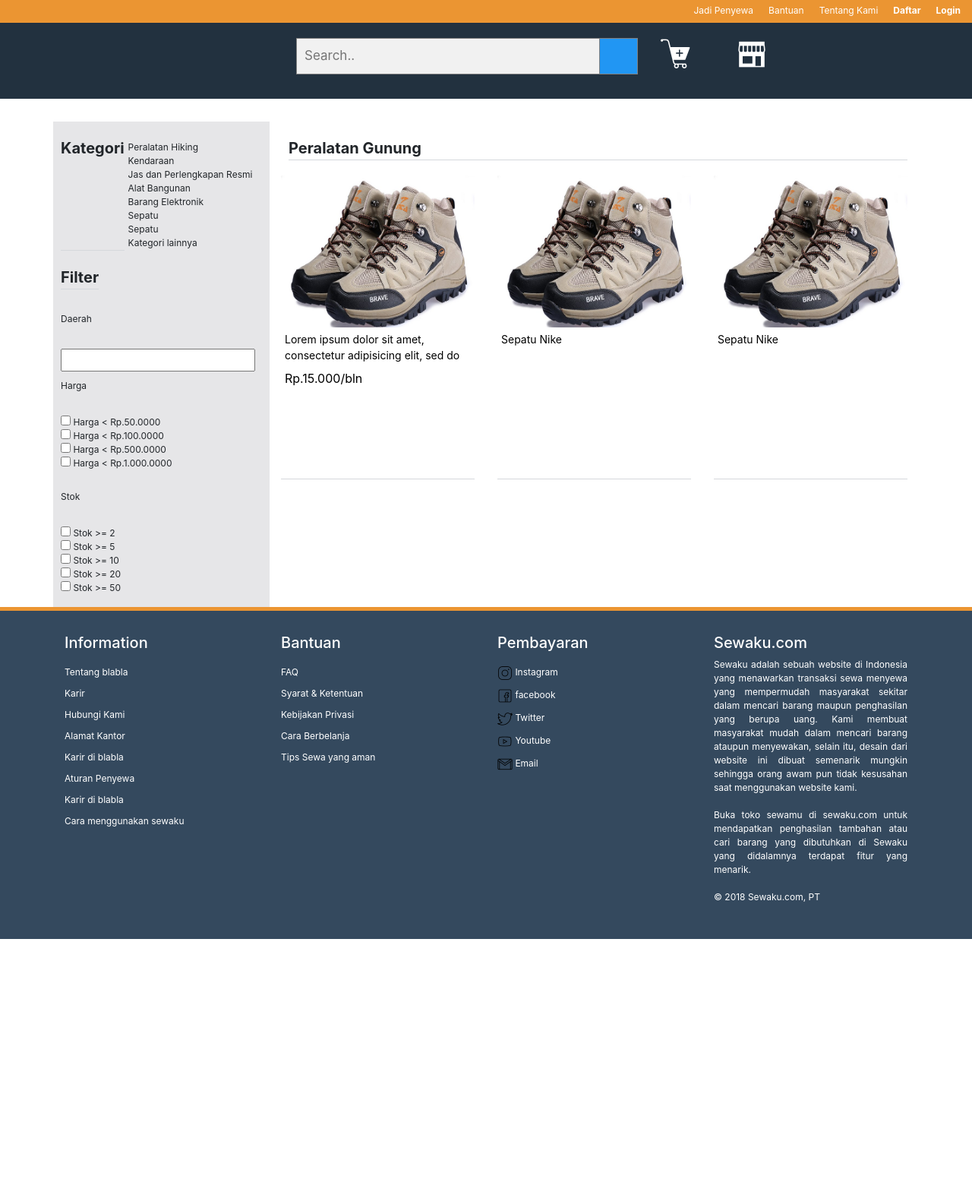
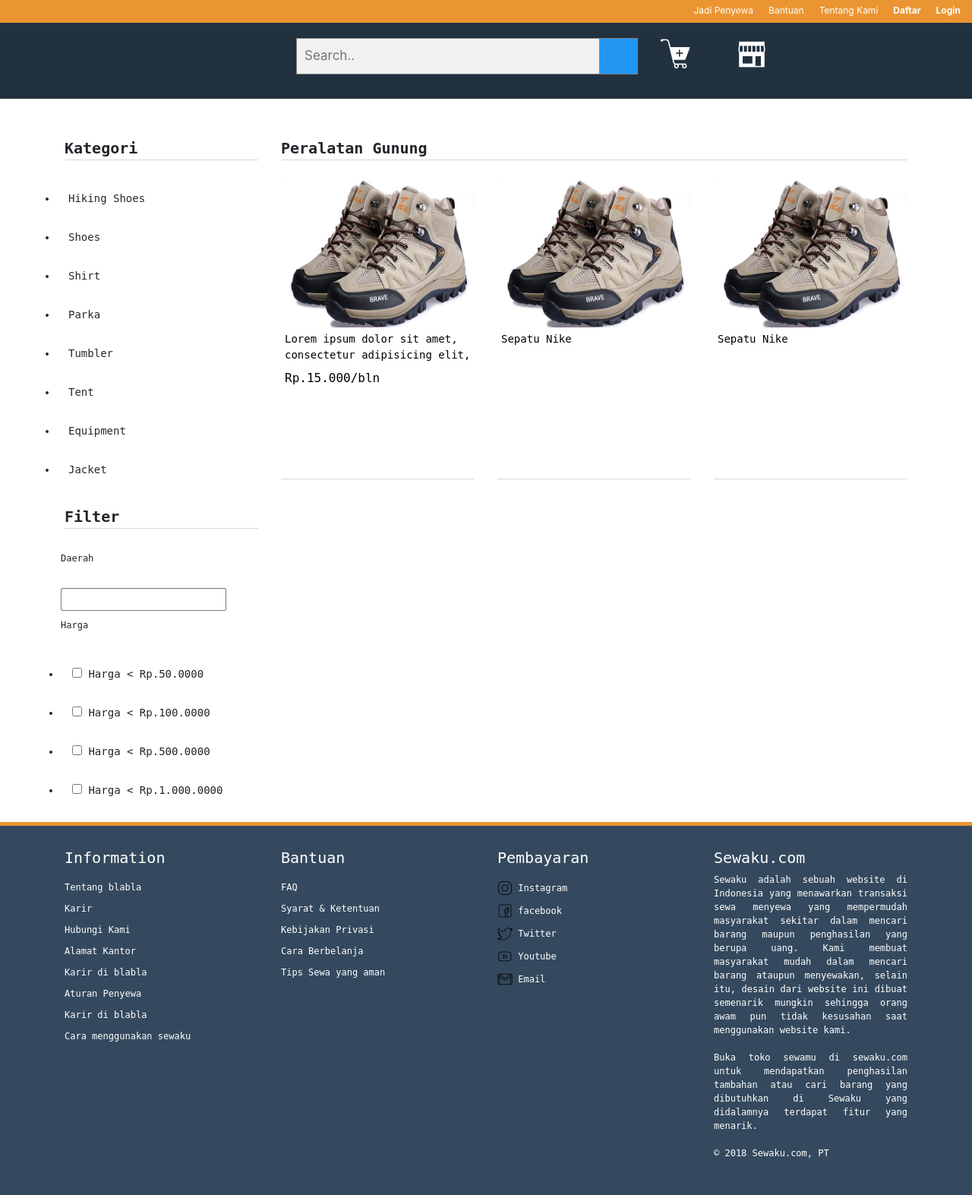
Before and after one commit to yafimm/tubeswebpro, a CodeIgniter app: page /tubeswebpro/index.php/shop/index in a window 1280 px wide. Shown: the whole page at 76% size. Before the commit the page ends 1236 px from the top, so only its background shows below. Run offline with CodeIgniter, Linux system fonts and the light colour scheme; some libraries are stand-ins or nearby versions.

Commit message:
Perubahan base_url, view dan controler shop, dan index

```diff
--- a/application/config/config.php
+++ b/application/config/config.php
@@ -23,7 +23,7 @@ defined('BASEPATH') OR exit('No direct script access allowed');
 | a PHP script and you can easily do that on your own.
 |
 */
-$config['base_url'] = 'http://localhost/LoganLucki/';
+$config['base_url'] = 'http://localhost/tubeswebpro/';
 $config['index_page'] = 'index.php';
 
 /*
--- a/application/controllers/shop.php
+++ b/application/controllers/shop.php
@@ -5,6 +5,8 @@ class Shop extends CI_Controller {
 	public function index()
 	{
 		$this->load->helper('url');
+		$this->load->view('View_Header');
 		$this->load->view('View_Shop');
+		$this->load->view('View_Footer');
 	}
 }
--- /dev/null
+++ b/application/views/View_Footer.php
@@ -0,0 +1,63 @@
+<div class="container-fluid">
+    <div class="row">
+      <div class="footer">
+        <div class="container">
+
+
+        <div class="row">
+            <div class="col-md-3 col-sm-6 col-xs-6">
+              <h5>Information</h5>
+              <ul>
+                <li><a href="#">Tentang blabla</a></li>
+                <li><a href="#">Karir</a></li>
+                <li><a href="#">Hubungi Kami</a></li>
+                <li><a href="#">Alamat Kantor</a></li>
+                <li><a href="#">Karir di blabla</a></li>
+                <li><a href="#">Aturan Penyewa</a></li>
+                <li><a href="#">Karir di blabla</a></li>
+                <li><a href="#">Cara menggunakan sewaku</a></li>
+
+
+              </ul>
+            </div>
+            <div class="col-md-3 col-sm-6 col-xs-6">
+              <h5>Bantuan</h5>
+              <ul>
+                <li><a href="#">FAQ</a></li>
+                <li><a href="#">Syarat & Ketentuan</a></li>
+                <li><a href="#">Kebijakan Privasi</a></li>
+                <li><a href="#">Cara Berbelanja</a> </li>
+                <li><a href="#">Tips Sewa yang aman</a></li>
+
+              </ul>
+            </div>
+            <div class="col-md-3 col-sm-6 col-xs-6">
+              <h5>Pembayaran</h5>
+              <ul>
+                <li><a href="#"><img src="<?=base_url()?>assets/img/icon-instagram.png" alt=""> Instagram </a> </li>
+                <li><a href="#"><img src="<?=base_url()?>assets/img/icon-facebook.png" alt=""> facebook </a> </li>
+                <li><a href="#"><img src="<?=base_url()?>assets/img/icon-twitter.png" alt=""> Twitter </a> </li>
+                <li><a href="#"><img src="<?=base_url()?>assets/img/icon-youtube.png" alt=""> Youtube </a> </li>
+                <li><a href="#"><img src="<?=base_url()?>assets/img/icon-email.png" alt=""> Email </a> </li>
+              </ul>
+            </div>
+            <div class="col-md-3 col-sm-6 col-xs-6">
+              <h5>Sewaku.com</h5>
+              <p>Sewaku adalah sebuah website di Indonesia yang menawarkan transaksi sewa menyewa yang mempermudah
+                 masyarakat sekitar dalam mencari barang maupun penghasilan yang berupa uang. Kami membuat
+                 masyarakat mudah dalam mencari barang ataupun menyewakan, selain itu, desain dari website ini dibuat
+                 semenarik mungkin sehingga orang awam pun tidak kesusahan saat menggunakan website kami. <br><br>
+
+                 Buka toko sewamu di sewaku.com untuk mendapatkan penghasilan tambahan atau cari barang yang dibutuhkan di Sewaku
+                 yang didalamnya terdapat fitur yang menarik. <br><br>
+
+                 &copy; 2018 Sewaku.com, PT
+               </p>
+            </div>
+          </div>
+          </div>
+        </div>
+    </div>
+  </div>
+</body>
+</html>
--- /dev/null
+++ b/application/views/View_Header.php
@@ -0,0 +1,39 @@
+<!DOCTYPE html>
+<html lang="en" dir="ltr">
+  <head>
+    <meta charset="utf-8">
+    <meta name="viewport" content="width=device-width, initial-scale=1">
+    <title></title>
+        <link rel="stylesheet" href="<?=base_url()?>assets/css/style.css">
+        <link rel="stylesheet" href="<?=base_url()?>assets/bootstrap/css/bootstrap.min.css">
+        <link rel="stylesheet" href="plugin/flexslider.css">
+        <script type="text/javascript" src="Jquery/jquery-3.3.1.js"></script>
+        <script type="text/javascript" src="plugin/jquery.flexslider-min.js"></script>
+        <script type="text/javascript" src="js/javascript.js"></script>
+  </head>
+  <body>
+    <div class="container-fluid">
+      <div class="row">
+        <div class="menu">
+          <a href="#">Login</a>
+          <a href="#">Daftar</a>
+          <a href="#">Tentang Kami</a>
+          <a href="#">Bantuan</a>
+          <a href="#">Jadi Penyewa</a>
+        </div>
+      </div>
+      <div class="row">
+        <div class="menu-utama">
+          <a href="#"></a>
+          <div class="search-box">
+            <form class="" action="index.html" method="post" style="margin:auto;max-width:500px">
+              <input type="text" placeholder="Search.." >
+              <input type="button" name="search" value="">
+            </form>
+          </div>
+          <a href="#"><img src="<?=base_url()?>assets/img/icon-keranjang.png" alt=""></a>
+          <a href="#"><img src="<?=base_url()?>assets/img/icon-toko.png" alt=""></a>
+
+        </div>
+      </div>
+    </div>
--- a/application/views/View_Shop.php
+++ b/application/views/View_Shop.php
@@ -1,62 +1,24 @@
-<!DOCTYPE html>
-<html lang="en" dir="ltr">
-  <head>
-    <meta charset="utf-8">
-    <meta name="viewport" content="width=device-width, initial-scale=1">
-    <title></title>
-        <link rel="stylesheet" href="<?=base_url()?>assets/css/style.css">
-        <link rel="stylesheet" href="<?=base_url()?>assets/bootstrap/css/bootstrap.min.css">
-        <link rel="stylesheet" href="plugin/flexslider.css">
-        <script type="text/javascript" src="Jquery/jquery-3.3.1.js"></script>
-        <script type="text/javascript" src="plugin/jquery.flexslider-min.js"></script>
-        <script type="text/javascript" src="js/javascript.js"></script>
-  </head>
-  <body>
-    <div class="container-fluid">
-      <div class="row">
-        <div class="menu">
-          <a href="#">Login</a>
-          <a href="#">Daftar</a>
-          <a href="#">Tentang Kami</a>
-          <a href="#">Bantuan</a>
-          <a href="#">Jadi Penyewa</a>
-        </div>
-      </div>
-      <div class="row">
-        <div class="menu-utama">
-          <a href="#"></a>
-          <div class="search-box">
-            <form class="" action="index.html" method="post" style="margin:auto;max-width:500px">
-              <input type="text" placeholder="Search.." >
-              <input type="button" name="search" value="">
-            </form>
-          </div>
-          <a href="#"><img src="<?=base_url()?>assets/img/icon-keranjang.png" alt=""></a>
-          <a href="#"><img src="<?=base_url()?>assets/img/icon-toko.png" alt=""></a>
-
-        </div>
-      </div>
-    </div>
     <div class="container content-sewa">
       <div class="row">
         <div class="col-lg-3 col-md-3 col-sm-3 kategori">
+          <div class="judul-kecil">Kategori</div>
             <div class="row">
-              <div class="judul-kecil">Kategori</div>
               <div class="list-kategori">
+
                 <ul>
-                  <li>Peralatan Hiking</li>
-                  <li>Kendaraan</li>
-                  <li>Jas dan Perlengkapan Resmi</li>
-                  <li>Alat Bangunan</li>
-                  <li>Barang Elektronik</li>
-                  <li>Sepatu</li>
-                  <li>Sepatu</li>
-                  <li>Kategori lainnya</li>
+                  <li><a href="#">Hiking Shoes</a></li>
+                  <li><a href="#">Shoes</a></li>
+                  <li><a href="#">Shirt</a></li>
+                  <li><a href="#">Parka</a></li>
+                  <li><a href="#">Tumbler</a></li>
+                  <li><a href="#">Tent</a></li>
+                  <li><a href="#">Equipment</a></li>
+                  <li><a href="#">Jacket</a></li>
                 </ul>
               </div>
             </div>
+            <div class="judul-kecil">Filter</div>
             <div class="row">
-              <div class="judul-kecil">Filter</div>
             </div>
             <div class="row">
                   <div class="judul-kecil-filter">Daerah</div>
@@ -74,18 +36,6 @@
                       <li><input type="checkbox" name="" value=""> Harga < Rp.1.000.0000 </li>
                     </ul>
                   </div>
-            </div>
-            <div class="row">
-                    <div class="judul-kecil-filter">Stok</div>
-                    <div class="filter filter-stok">
-                      <ul>
-                        <li><input type="checkbox" name="" value=""> Stok >= 2 </li>
-                        <li><input type="checkbox" name="" value=""> Stok >= 5 </li>
-                        <li><input type="checkbox" name="" value=""> Stok >= 10 </li>
-                        <li><input type="checkbox" name="" value=""> Stok >= 20 </li>
-                        <li><input type="checkbox" name="" value=""> Stok >= 50 </li>
-                      </ul>
-                    </div>
             </div>
         </div>
         <div class="col-lg-9 col-md-9 col-sm-9 list-item">
@@ -110,66 +60,3 @@
         </div>
       </div>
     </div>
-    <div class="container-fluid">
-        <div class="row">
-          <div class="footer">
-            <div class="container">
-
-
-            <div class="row">
-                <div class="col-md-3 col-sm-6 col-xs-6">
-                  <h5>Information</h5>
-                  <ul>
-                    <li><a href="#">Tentang blabla</a></li>
-                    <li><a href="#">Karir</a></li>
-                    <li><a href="#">Hubungi Kami</a></li>
-                    <li><a href="#">Alamat Kantor</a></li>
-                    <li><a href="#">Karir di blabla</a></li>
-                    <li><a href="#">Aturan Penyewa</a></li>
-                    <li><a href="#">Karir di blabla</a></li>
-                    <li><a href="#">Cara menggunakan sewaku</a></li>
-
-
-                  </ul>
-                </div>
-                <div class="col-md-3 col-sm-6 col-xs-6">
-                  <h5>Bantuan</h5>
-                  <ul>
-                    <li><a href="#">FAQ</a></li>
-                    <li><a href="#">Syarat & Ketentuan</a></li>
-                    <li><a href="#">Kebijakan Privasi</a></li>
-                    <li><a href="#">Cara Berbelanja</a> </li>
-                    <li><a href="#">Tips Sewa yang aman</a></li>
-
-                  </ul>
-                </div>
-                <div class="col-md-3 col-sm-6 col-xs-6">
-                  <h5>Pembayaran</h5>
-                  <ul>
-                    <li><a href="#"><img src="<?=base_url()?>assets/img/icon-instagram.png" alt=""> Instagram </a> </li>
-                    <li><a href="#"><img src="<?=base_url()?>assets/img/icon-facebook.png" alt=""> facebook </a> </li>
-                    <li><a href="#"><img src="<?=base_url()?>assets/img/icon-twitter.png" alt=""> Twitter </a> </li>
-                    <li><a href="#"><img src="<?=base_url()?>assets/img/icon-youtube.png" alt=""> Youtube </a> </li>
-                    <li><a href="#"><img src="<?=base_url()?>assets/img/icon-email.png" alt=""> Email </a> </li>
-                  </ul>
-                </div>
-                <div class="col-md-3 col-sm-6 col-xs-6">
-                  <h5>Sewaku.com</h5>
-                  <p>Sewaku adalah sebuah website di Indonesia yang menawarkan transaksi sewa menyewa yang mempermudah
-                     masyarakat sekitar dalam mencari barang maupun penghasilan yang berupa uang. Kami membuat
-                     masyarakat mudah dalam mencari barang ataupun menyewakan, selain itu, desain dari website ini dibuat
-                     semenarik mungkin sehingga orang awam pun tidak kesusahan saat menggunakan website kami. <br><br>
-
-                     Buka toko sewamu di sewaku.com untuk mendapatkan penghasilan tambahan atau cari barang yang dibutuhkan di Sewaku
-                     yang didalamnya terdapat fitur yang menarik. <br><br>
-
-                     &copy; 2018 Sewaku.com, PT
-                   </p>
-                </div>
-              </div>
-              </div>
-            </div>
-        </div>
-      </div>
-  </body>
-</html>
--- a/assets/css/style.css
+++ b/assets/css/style.css
@@ -1,4 +1,9 @@
 /* Menu kecil paling atas*/
+@font-face {
+  font-family: "Incosolata";
+  src: url('<?=base_url()?>assets/font/Inconsolata-Regular.tff');
+}
+
 .topnav {
     background-color: #22313F;
     color: #fff;
@@ -242,6 +247,7 @@ s
    color: white;
    text-align: center;
    border-top: solid #EB9532 5px;
+   font-family:monospace;
 }
 .footer ul, .footer li{
   list-style: none;
@@ -287,6 +293,7 @@ position: absolute;
   width: 100%;
   padding: 5px;
   background: #EB9532;
+
 }
 .menu a{
   float: right;
@@ -353,24 +360,26 @@ position: absolute;
 .judul-kecil{
   font-size: 20px;
   border-bottom: solid #D5D8DC 1px;
-  margin-left: 10px;
+  margin-left: 0px;
   margin-bottom: 20px;
   font-weight: bold;
 }
 .kategori{
   padding: 20px 0px 0px 0;
-  background-color: #e6e6e8;
-}
-.kategori > row{
-  padding: 0px 0px 10px 0px;
+  font-family:monospace;
+
+
 }
 .kategori li{
-  list-style: none;
-  font-size: 12px;
+  list-style-type: disc;
+  font-size: 14px;
+  padding: 15px;
 }
 .list-item{
   padding: 20px;
   height: auto;
+  font-family:monospace;
+
 }
 .list-item a:hover{
   text-decoration: none;
@@ -430,7 +439,14 @@ position: absolute;
 .list-kategori{
   padding: 0px 0 0 0;
 }
+.list-kategori a{
+  color: rgb(40, 40, 43);
+}
+.list-kategori a:hover{
+  color: rgba(78, 68, 68, 0.8);
+  text-decoration:none;
+}
 .list-kategori ul{
-  list-style-type: none;
+  list-style-type: decimal;
   padding: 5px;
 }
```
Also changed, not shown: application/controllers/Welcome.php (+5 -15 lines), tubeswebpro.sql (added, +173 -0 lines), application/views/View_Product.php (added), assets/font/Inconsolata-Bold.ttf (added), assets/font/Inconsolata-Regular.ttf (added).
